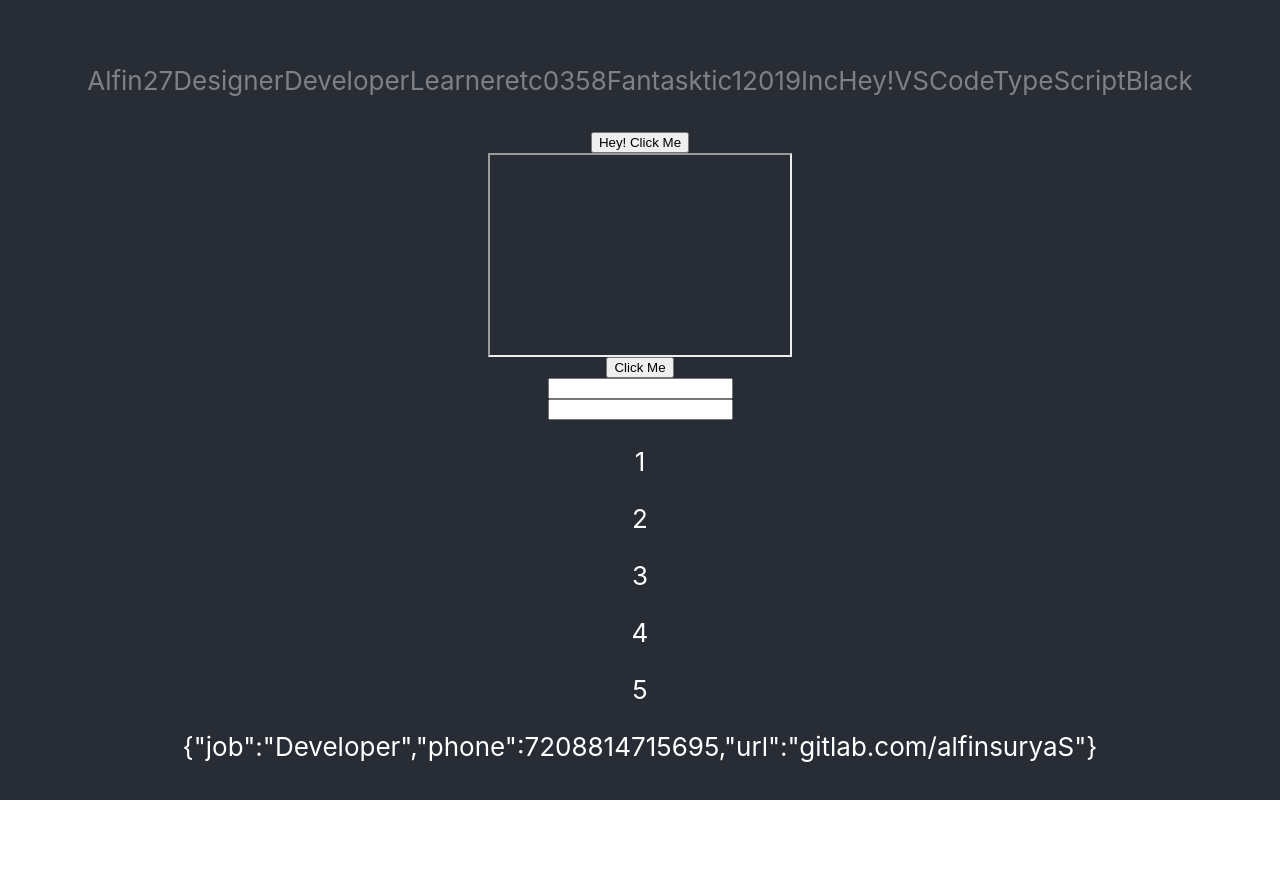
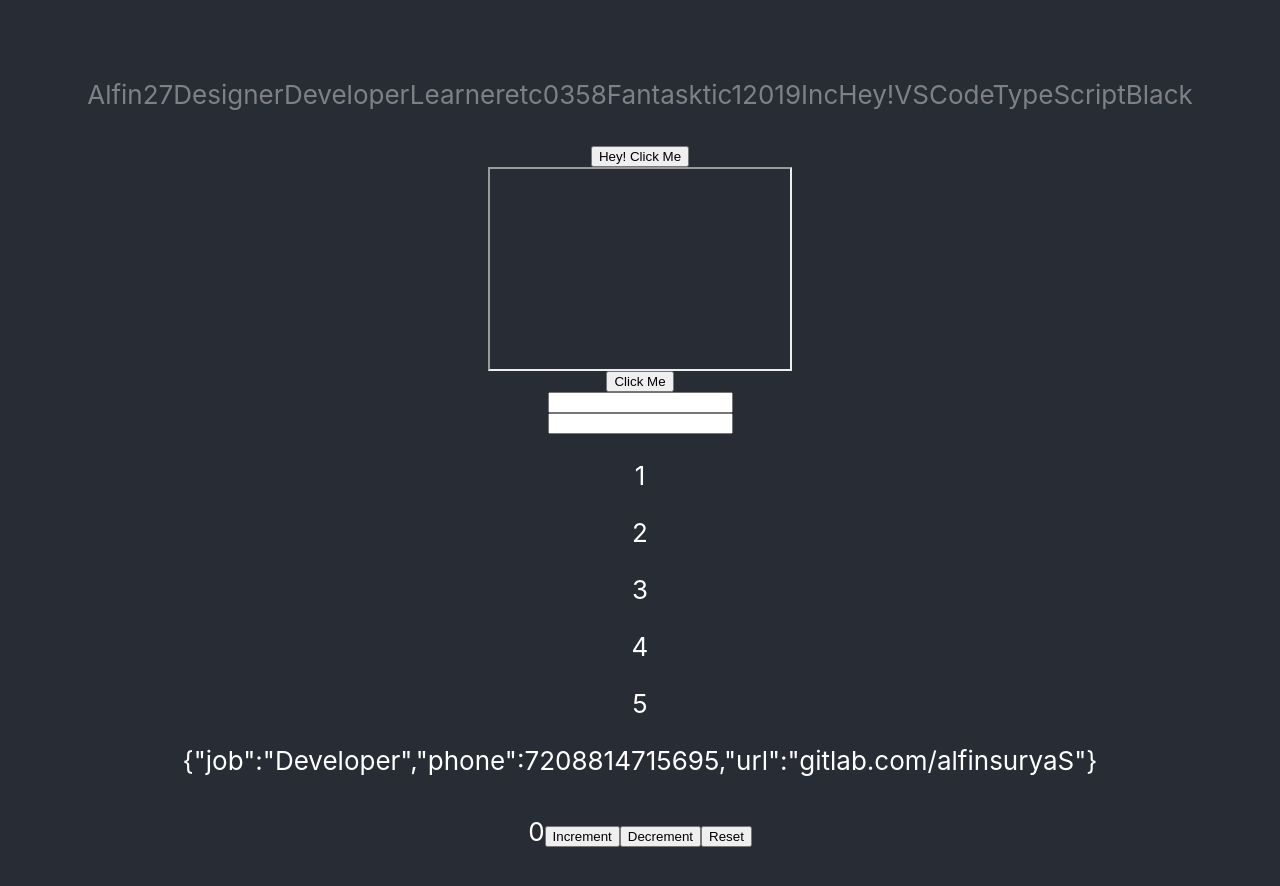
Before and after one commit to natserract/react-ts-cheatsheet, a React (Create React App) app: page / in a window 1280 px wide. Shown: the top 886 px of the page. Before the commit the page ends 800 px from the top, so only its background shows below. Built offline with nearby package versions, Linux system fonts and the light colour scheme.

Commit message:
Fix all modules & fix all issues

```diff
--- a/src/App.tsx
+++ b/src/App.tsx
@@ -8,7 +8,7 @@ import RTCEx3 from './components/rtc-example-3'
 const App: React.FC = () => {
   return (
     <div className="App">
-      <header className="App-header">
+      <header className="App-header" style={{ padding: 50 }}>
 
         {/* Ex1 */}
         <RTCEx1
--- a/src/components/rtc-example-3.tsx
+++ b/src/components/rtc-example-3.tsx
@@ -9,15 +9,50 @@
 
 import * as React from 'react'
 
-interface Props {}
 
+interface Props { }
+
+// -Hooks UseState Section
 interface IUSer {
     job: string
     phone: number,
     url: string,
 }
 
-/* Hooks */
+//State - Hooks UseReducer Section
+interface State {
+    count: number
+}
+
+//Action - Hooks UseReducer Section
+type Action = { type: 'INCREMENT' } | { type: 'DECREMENT' } | { type: 'RESET' }
+
+//Initial Reducer - Hooks UseReducer Section
+const reducer = (state: State, action: Action) => {
+    switch (action.type) {
+        case 'INCREMENT': {
+            return {
+                ...state,
+                count: state.count + 1
+            }
+        }
+        case 'DECREMENT': {
+            return {
+                ...state,
+                count: state.count - 1
+            }
+        }
+        case 'RESET': {
+            return {
+                ...state,
+                count: 0,
+            }
+        }
+        default: throw new Error()
+    }
+}
+
+
 const RTCEx3: React.FC<Props> = () => {
 
     //Hooks - Use state
@@ -28,11 +63,35 @@ const RTCEx3: React.FC<Props> = () => {
     })
 
     //Hooks - Use Reducer
+    const [state, dispatch] = React.useReducer(reducer, {
+        count: 0
+    })
 
     return (
         <div>
-            {/* View State */}
-            <span> { JSON.stringify(value) }</span>
+            {/* View State - Hooks UseState Section  */}
+            <div style={{ marginBottom: 40 }}>
+                <span> {JSON.stringify(value)}</span>
+            </div>
+
+            {/* Show reducer action - Hooks UseReducer Section */}
+            <span>{state.count}</span>
+
+            {/*  Increment action  - Hooks UseReducer Section  */}
+            <button onClick={() => dispatch({ type: 'INCREMENT' })}>
+                Increment
+            </button>
+
+            {/*  Decrement action - Hooks UseReducer Section  */}
+            <button onClick={() => dispatch({ type: 'DECREMENT' })}>
+                Decrement
+            </button>
+
+            {/*  Reset action - Hooks UseReducer Section  */}
+            <button onClick={() => dispatch({ type: 'RESET' })}>
+                Reset
+            </button>
+
         </div>
     )
 }
```
